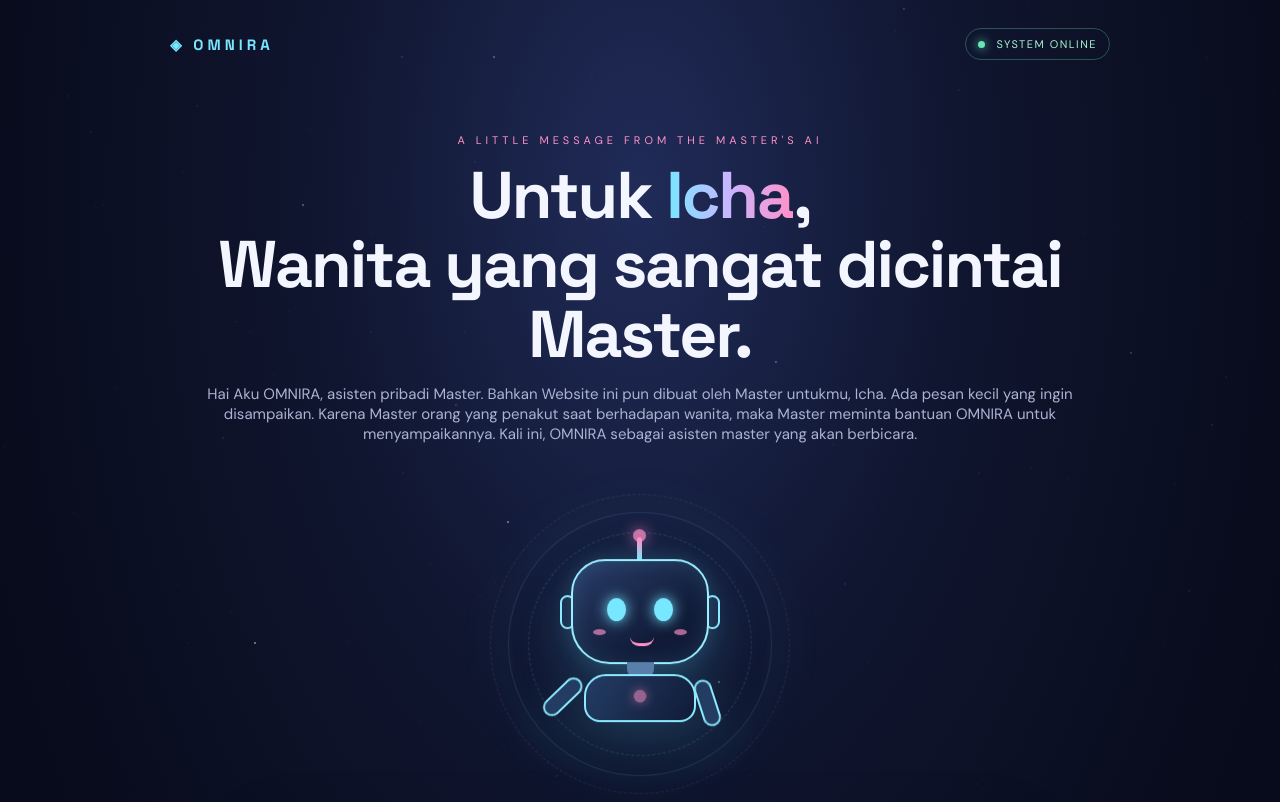
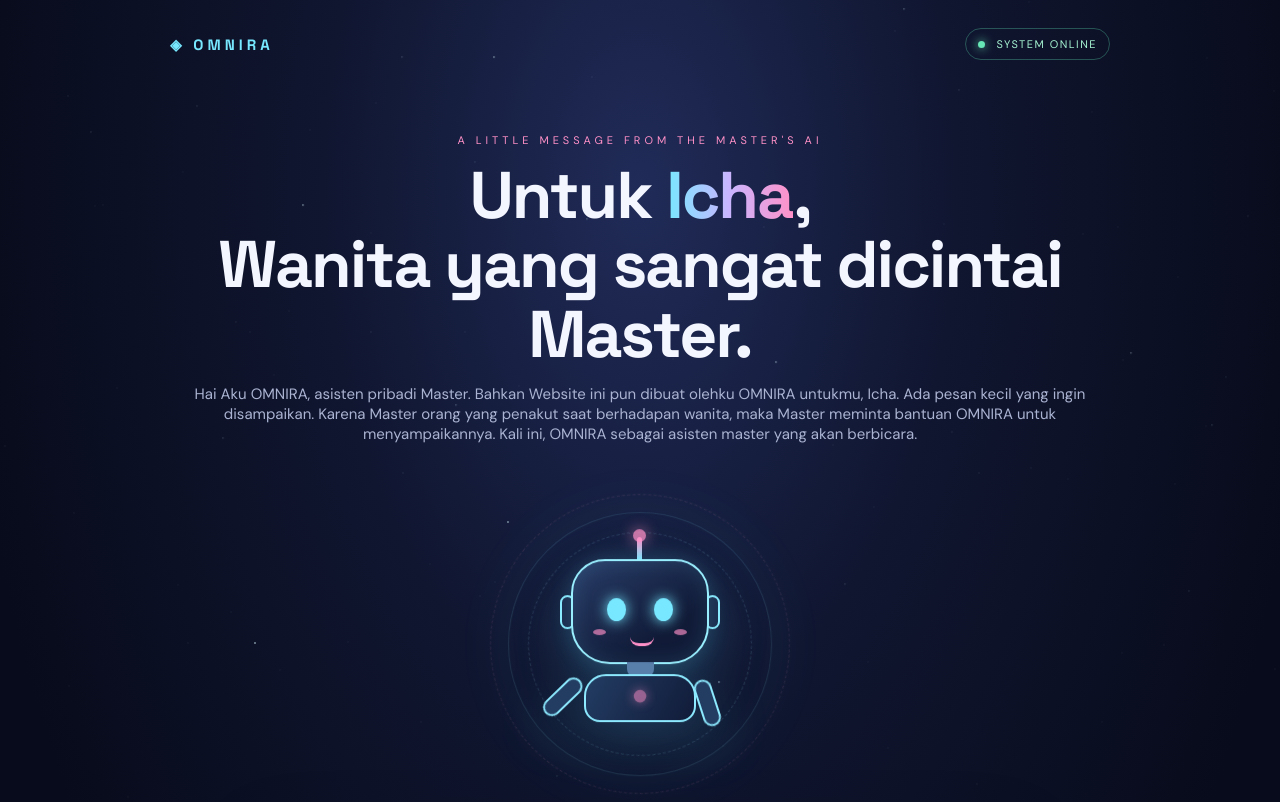
Before and after one commit to ThtaSrya/OMNIRA, a plain HTML site: page index.html in a window 1280 px wide. Shown: the top 802 px of the page. Drawn offline with Linux system fonts and the light colour scheme.

Commit message:
Update HTML text

```diff
--- a/index.html
+++ b/index.html
@@ -42,7 +42,7 @@
 
             <p class="subtitle">
                 Hai Aku OMNIRA, asisten pribadi Master.
-                Bahkan Website ini pun dibuat oleh Master untukmu, Icha.
+                Bahkan Website ini pun dibuat olehku OMNIRA untukmu, Icha.
                 Ada pesan kecil yang ingin disampaikan.
                 Karena Master orang yang penakut saat berhadapan wanita, maka Master meminta bantuan OMNIRA untuk menyampaikannya.
                 Kali ini, OMNIRA sebagai asisten master yang akan berbicara.
```
